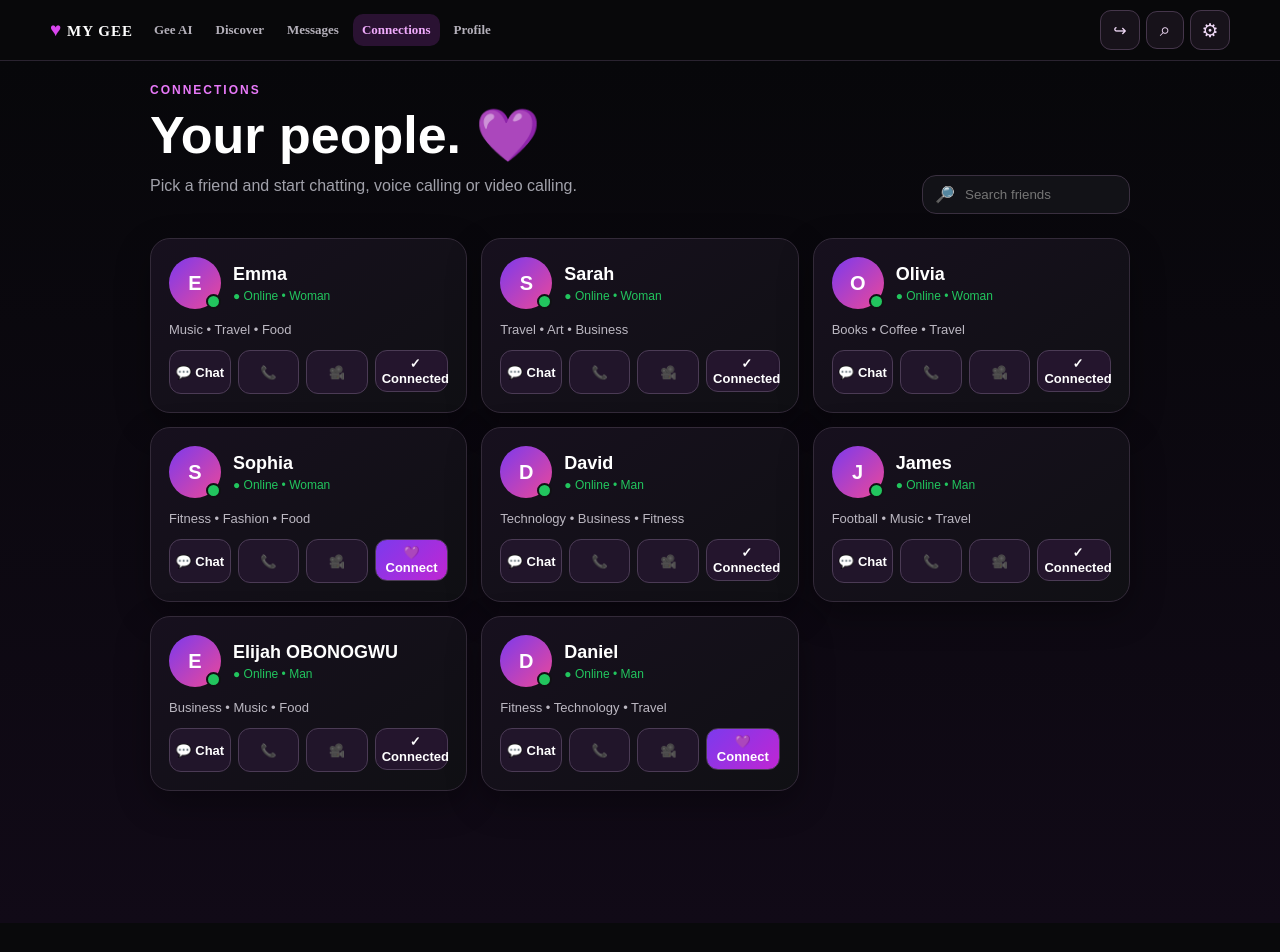
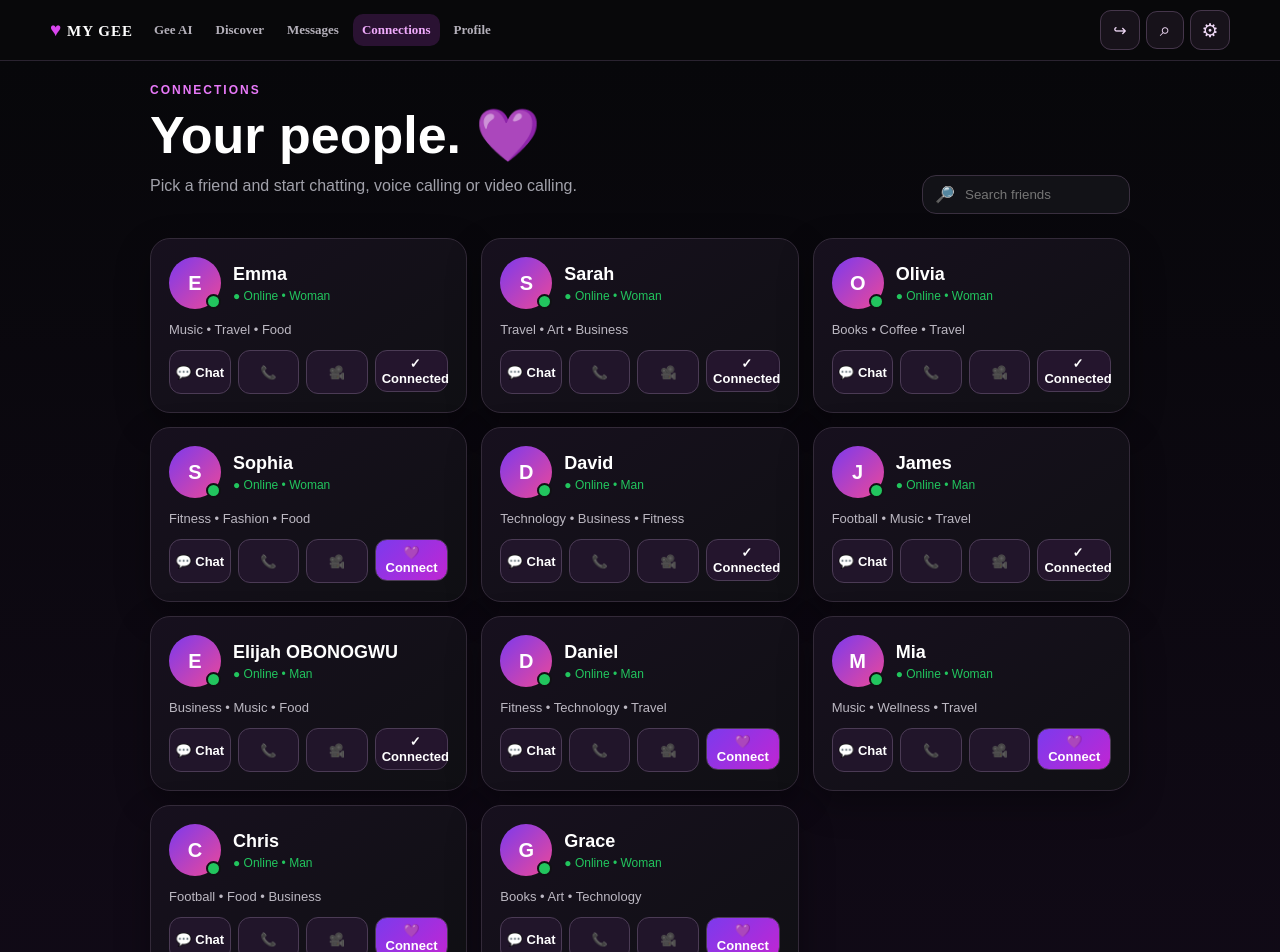
Before and after one commit to eljayempire1/My-gee-mvp, a Next.js app: page /connections in a window 1280 px wide. Shown: the top 952 px of the page. Before the commit the page ends 923 px from the top, so only its background shows below. Built offline with nearby package versions, Linux system fonts and the light colour scheme.

Commit message:
Expand connections directory to eleven people

```diff
--- a/app/connections/page.tsx
+++ b/app/connections/page.tsx
@@ -21,6 +21,9 @@ const initial: Person[] = [
   { id: "demo-james", name: "James", gender: "Man", status: "Connected", note: "Football • Music • Travel" },
   { id: "demo-elijah", name: "Elijah OBONOGWU", gender: "Man", status: "Connected", note: "Business • Music • Food" },
   { id: "demo-daniel", name: "Daniel", gender: "Man", status: "Request", note: "Fitness • Technology • Travel" },
+  { id: "demo-mia", name: "Mia", gender: "Woman", status: "Request", note: "Music • Wellness • Travel" },
+  { id: "demo-chris", name: "Chris", gender: "Man", status: "Request", note: "Football • Food • Business" },
+  { id: "demo-grace", name: "Grace", gender: "Woman", status: "Request", note: "Books • Art • Technology" },
 ];
 
 export default function Connections() {
```
